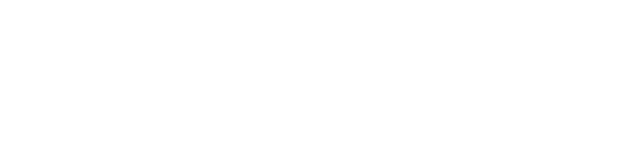
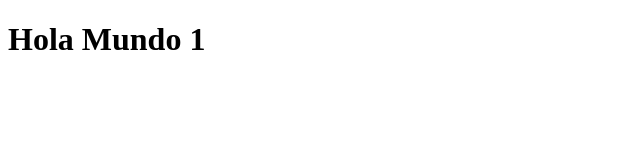
Before and after one commit to ljavierrodriguez/instagram-css, a plain HTML site: page index.html in a window 1280 px wide. Shown: the whole page, without its empty margins (0-640 px from the left). Drawn offline with Linux system fonts and the light colour scheme.

Commit message:
Cambio desde PC1

```diff
--- a/index.html
+++ b/index.html
@@ -7,6 +7,6 @@
     <title>Document</title>
 </head>
 <body>
-
+    <h1>Hola Mundo 1</h1>
 </body>
 </html>
```
